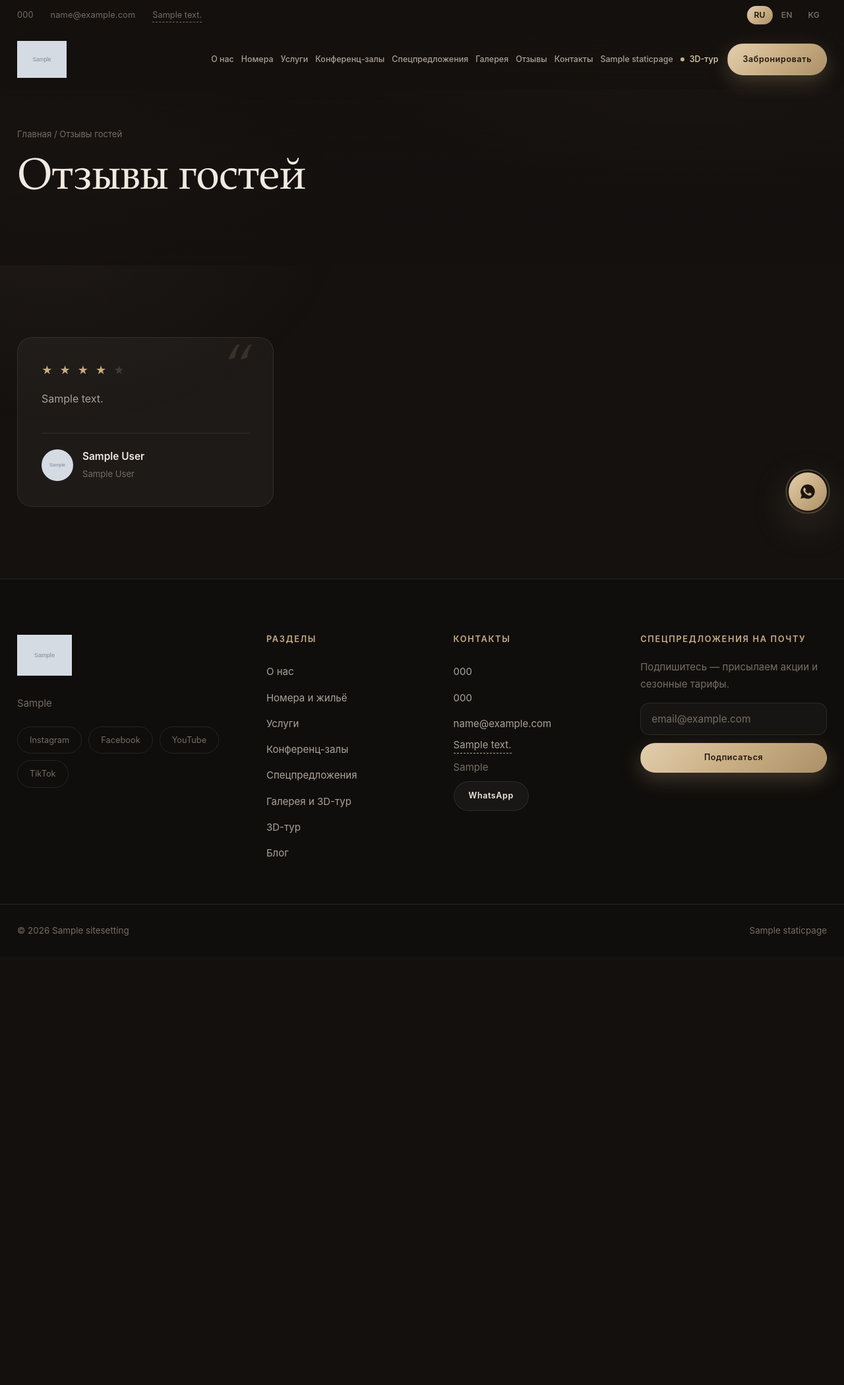
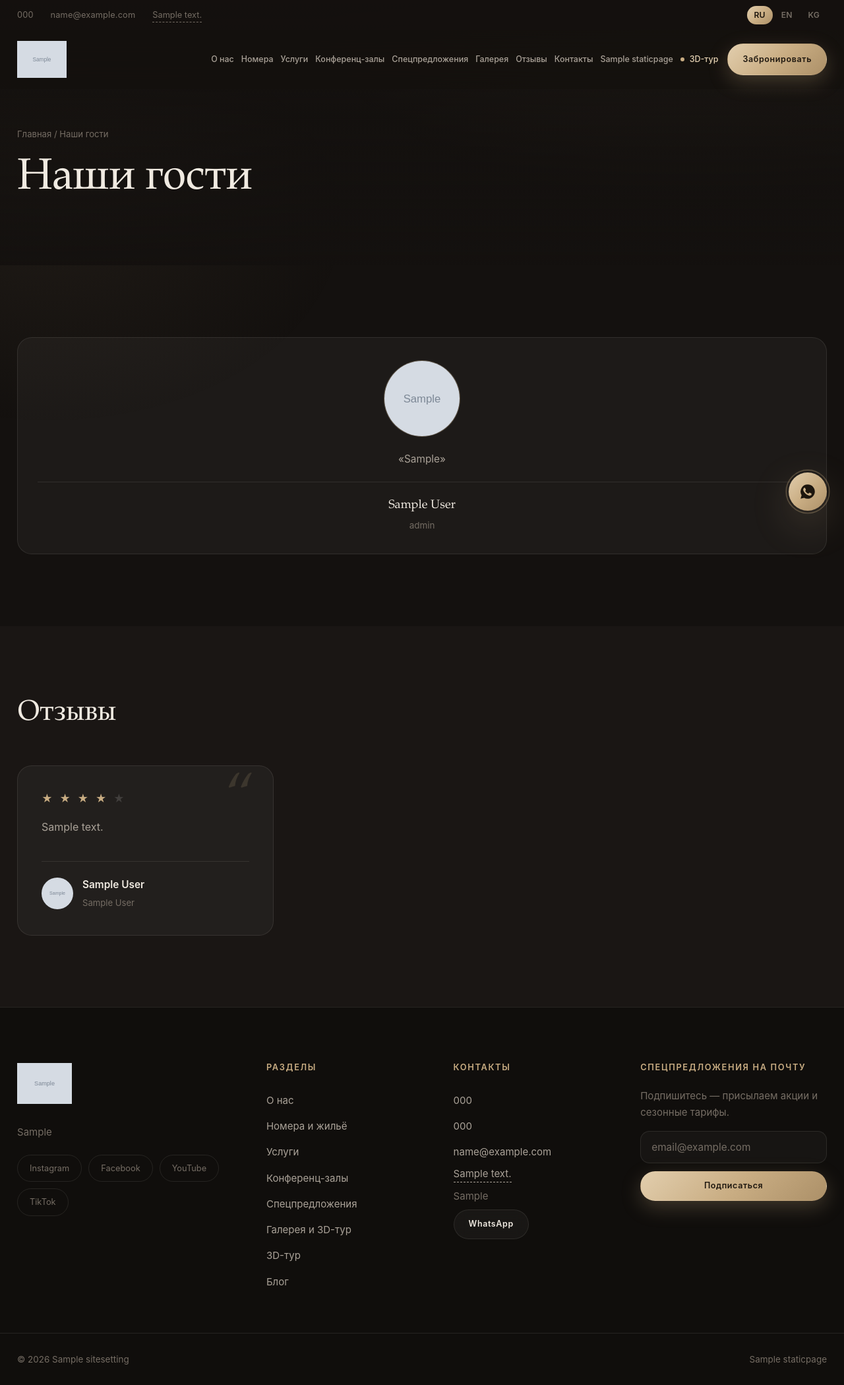
Before and after one commit to Nurbolottop/BayturResort, a Django app: page /reviews/ in a window 1280 px wide. Shown: the whole page at 66% size. Before the commit the page ends 1418 px from the top, so only its background shows below. Run offline with Django 5.2, Linux system fonts and the light colour scheme; tables that the repository leaves empty hold one stand-in row (values such as "Sample post"); grey boxes marked "Sample" are stand-in pictures; some libraries are stand-ins or nearby versions.

Commit message:
Блок «Наши гости» на странице отзывов, «Наши проекты» в галерее, круглые чекбоксы фильтра

```diff
--- a/app/apps/blog/models.py
+++ b/app/apps/blog/models.py
@@ -41,6 +41,35 @@ class Post(SortableModel, SEOModel, TimeStampedModel):
         return reverse('blog:detail', kwargs={'slug': self.slug})
 
 
+class Guest(SortableModel):
+    """
+    Гость курорта с фотографией и цитатой — блок «Наши гости».
+
+    Отличается от отзыва: отзыв приходит с сайта или из карт и модерируется,
+    а гостя добавляет администратор вручную, с согласия человека на
+    публикацию фото и имени.
+    """
+
+    class Meta:
+        verbose_name = _('Гость')
+        verbose_name_plural = _('Наши гости')
+        ordering = ('order', '-id')
+
+    full_name = models.CharField(_('ФИО'), max_length=255)
+    role = models.CharField(
+        _('Кто это'), max_length=255, blank=True,
+        help_text=_('Например: «Гость курорта, Алматы» или должность.'),
+    )
+    photo = ResizedImageField(
+        _('Фото'), size=[800, 800], crop=['middle', 'center'], quality=88,
+        upload_to='guests/', blank=True, null=True,
+    )
+    quote = models.TextField(_('Что сказал'))
+
+    def __str__(self):
+        return str(self.full_name)
+
+
 class Review(SortableModel, TimeStampedModel):
     """Отзывы гостей. Отзывы с сайта публикуются только после модерации."""
 
--- a/app/apps/blog/views.py
+++ b/app/apps/blog/views.py
@@ -3,7 +3,7 @@ from django.utils.translation import gettext_lazy as _
 from django.views.generic import DetailView, ListView
 
 from apps.base.seo import SEOMixin
-from apps.blog.models import Post, Review
+from apps.blog.models import Guest, Post, Review
 
 
 class PostListView(SEOMixin, ListView):
@@ -43,8 +43,13 @@ class ReviewListView(SEOMixin, ListView):
     template_name = 'pages/blog/reviews.html'
     context_object_name = 'reviews'
     paginate_by = 20
-    meta_title = _('Отзывы гостей — Baytur Resort & Spa')
-    meta_description = _('Отзывы гостей курорта Baytur Resort & Spa на Иссык-Куле.')
+    meta_title = _('Наши гости — Baytur Resort & Spa')
+    meta_description = _('Гости курорта Baytur Resort & Spa на Иссык-Куле и их отзывы.')
 
     def get_queryset(self):
         return Review.objects.filter(is_approved=True)
+
+    def get_context_data(self, **kwargs):
+        context = super().get_context_data(**kwargs)
+        context['guests'] = Guest.objects.filter(is_active=True)
+        return context
--- a/app/static/css/main.css
+++ b/app/static/css/main.css
@@ -774,6 +774,65 @@ input[type="date"]::-webkit-calendar-picker-indicator:hover { opacity: 1; }
 a.review__source:hover { color: var(--gold); border-color: var(--stroke-gold); background: var(--surface-2); }
 .review__source--flat { opacity: .7; }
 
+/* ============================== НАШИ ГОСТИ ============================= */
+
+.guests {
+    display: grid;
+    grid-template-columns: repeat(auto-fit, minmax(280px, 1fr));
+    gap: var(--gap);
+}
+
+.guest {
+    margin: 0;
+    padding: 34px 30px 30px;
+    text-align: center;
+    border-radius: var(--r);
+    border: 1px solid var(--stroke);
+    background: var(--surface);
+    transition: transform .55s var(--ease), border-color .55s var(--ease), background .55s var(--ease);
+}
+.guest:hover {
+    transform: translateY(-6px);
+    border-color: var(--stroke-gold);
+    background: var(--surface-2);
+}
+
+/* Круглое фото: лицо гостя — главный элемент карточки */
+.guest__photo {
+    width: 116px;
+    height: 116px;
+    margin: 0 auto 22px;
+    border-radius: 50%;
+    overflow: hidden;
+    background: var(--surface-2);
+    border: 1px solid var(--stroke-gold);
+}
+.guest__photo img { width: 100%; height: 100%; object-fit: cover; }
+
+.guest__quote {
+    margin: 0 0 22px;
+    padding: 0;
+    color: var(--text-soft);
+    font-size: .96rem;
+    line-height: 1.6;
+}
+.guest__quote::before { content: '«'; }
+.guest__quote::after { content: '»'; }
+
+.guest__caption { padding-top: 20px; border-top: 1px solid var(--stroke); }
+.guest__caption strong {
+    display: block;
+    font-family: var(--font-display);
+    font-size: 1.14rem;
+    font-weight: 400;
+    color: var(--text);
+}
+.guest__caption span { font-size: .84rem; color: var(--text-dim); }
+
+@media (max-width: 540px) {
+    .guest { padding: 26px 22px; }
+}
+
 /* ============================== ГАЛЕРЕЯ ================================ */
 
 .gallery-grid { display: grid; grid-template-columns: repeat(4, 1fr); gap: 16px; }
--- a/app/templates/pages/about.html
+++ b/app/templates/pages/about.html
@@ -85,7 +85,7 @@
         <section class="section">
             <div class="container">
                 <header class="section__head">
-                    <h2 class="section__title">{% translate "Территория курорта" %}</h2>
+                    <h2 class="section__title">{% translate "Наши проекты" %}</h2>
                     <a class="link-more" href="{% url 'gallery:index' %}">{% translate "Вся галерея" %} →</a>
                 </header>
                 <div class="grid grid--3">
--- a/app/templates/pages/blog/reviews.html
+++ b/app/templates/pages/blog/reviews.html
@@ -2,11 +2,42 @@
 {% load i18n %}
 
 {% block content %}
-    {% translate "Отзывы гостей" as head_title %}
+    {% translate "Наши гости" as head_title %}
     {% include 'include/page_head.html' %}
 
-    <section class="section">
+    {# Гости идут первыми: живое лицо и имя убеждают сильнее анонимного текста #}
+    {% if guests %}
+        <section class="section">
+            <div class="container">
+                <div class="guests">
+                    {% for guest in guests %}
+                        <figure class="guest">
+                            <div class="guest__photo">
+                                {% if guest.photo %}
+                                    <img src="{{ guest.photo.url }}" alt="{{ guest.full_name }}"
+                                         loading="lazy" width="400" height="400">
+                                {% endif %}
+                            </div>
+                            <blockquote class="guest__quote">{{ guest.quote }}</blockquote>
+                            <figcaption class="guest__caption">
+                                <strong>{{ guest.full_name }}</strong>
+                                {% if guest.role %}<span>{{ guest.role }}</span>{% endif %}
+                            </figcaption>
+                        </figure>
+                    {% endfor %}
+                </div>
+            </div>
+        </section>
+    {% endif %}
+
+    <section class="section {% if guests %}section--muted{% endif %}">
         <div class="container">
+            {% if guests %}
+                <header class="section__head">
+                    <h2 class="section__title">{% translate "Отзывы" %}</h2>
+                </header>
+            {% endif %}
+
             {% if reviews %}
                 <div class="grid grid--3">
                     {% for review in reviews %}
```
Also changed, not shown: other parts of app/static/css/main.css (+36 -1 lines), app/apps/blog/admin.py (+11 -1 lines), app/apps/blog/translation.py (+9 -2 lines).
